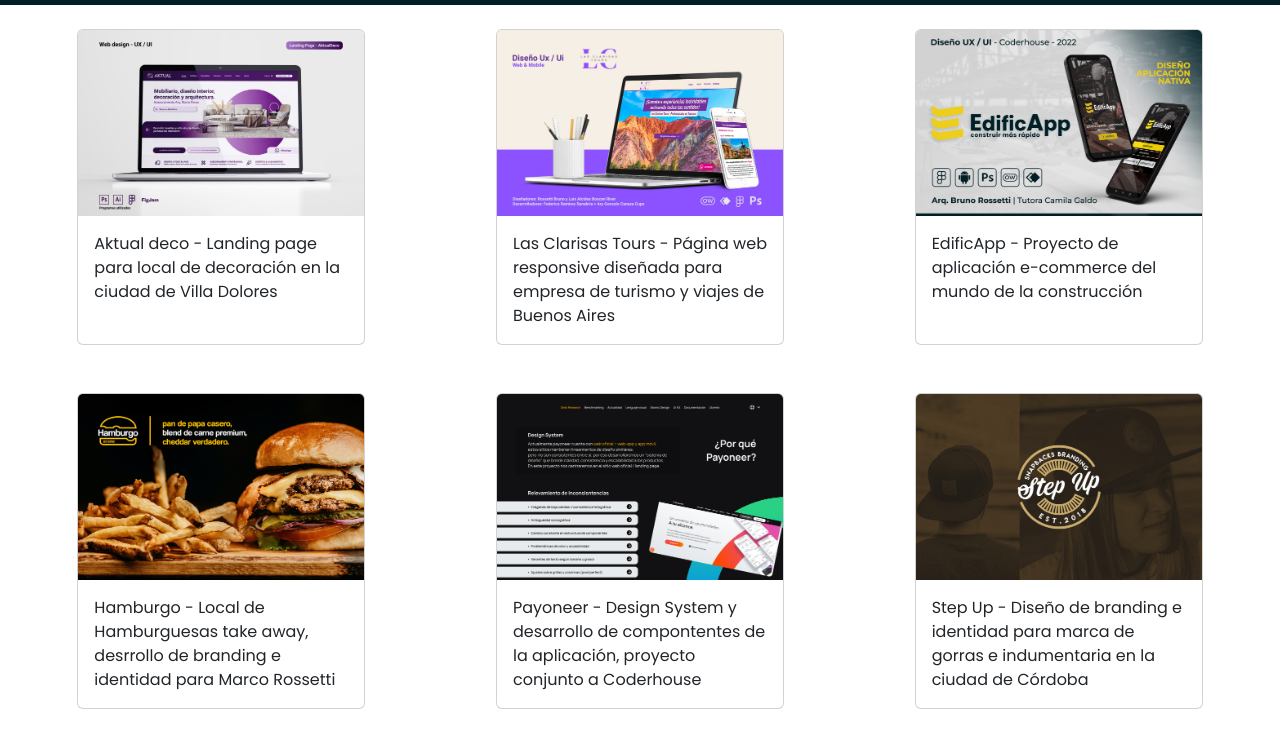
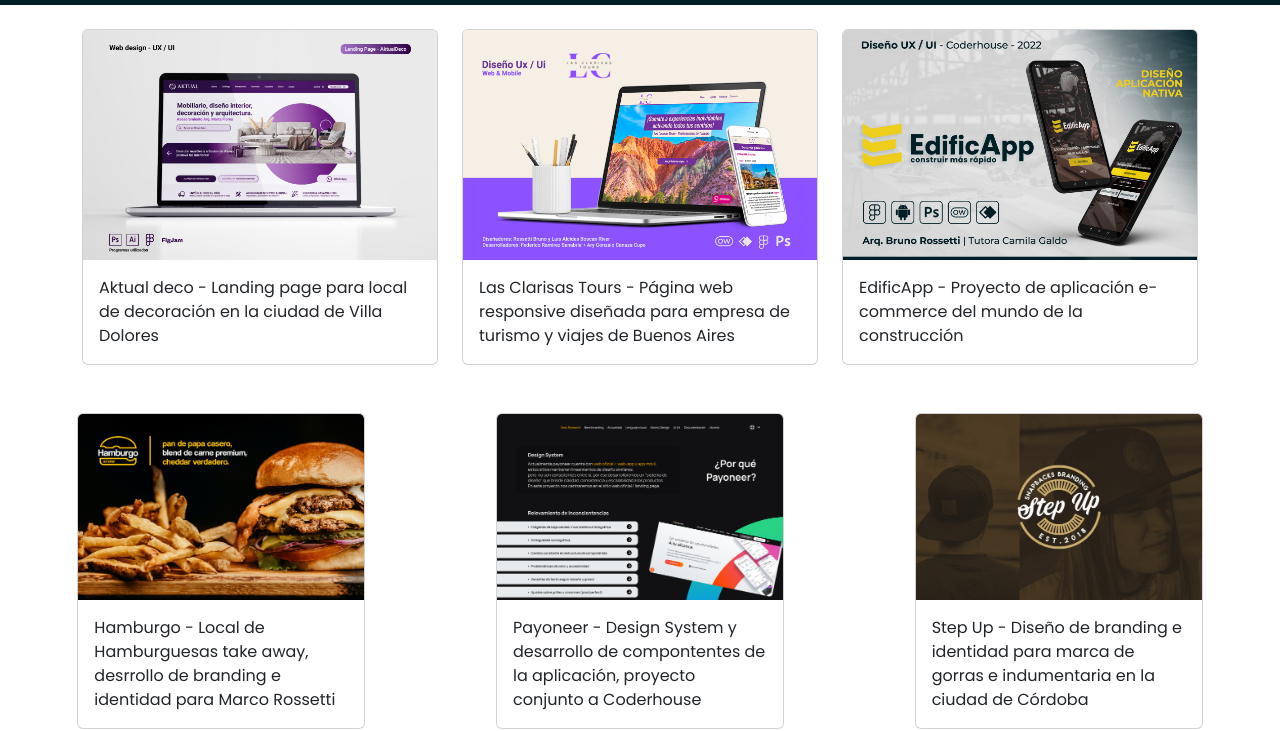
Before and after one commit to br1rossetti/pf-bruno-rossetti, a plain HTML site: page pagess/proyectos.html in a window 1280 px wide. Shown: the part 54-785 px from the top of the page. Drawn offline with nearby package versions, Linux system fonts and the light colour scheme.

Commit message:
Ultimo cambio

```diff
--- a/css/style.css
+++ b/css/style.css
@@ -6,6 +6,10 @@
     padding: 0;
     box-sizing: border-box;
     text-decoration: none;
+}
+
+body {
+    overflow-x: hidden;
 }
 
 
--- a/pagess/proyectos.html
+++ b/pagess/proyectos.html
@@ -76,24 +76,32 @@
 <!-- MAIN -->
     <main>
         <section class="container-fluid">
-            <div class="row">
-                <div class="col-12 d-flex justify-content-around mt-4 mb-4">
-                    <div class="card col-4" style="width: 18rem;">
+
+                <div class="container mt-4 mb-4">
+                    <div class="row row-cols-1 row-cols-md-3 justify-content-around">
+                        <div class="col mb-4">
+                            <div class="card">
                                 <img src="../assets/img/proyectos/aktual-deco.jpg" class="card-img-top" alt="Aktual Deco">
                                 <div class="card-body">
                                     <p class="card-text">Aktual deco - Landing page para local de decoración en la ciudad de Villa Dolores</p>
                                 </div>
                             </div>
-                      <div class="card col-4" style="width: 18rem;">
+                        </div>
+                        <div class="col mb-4">
+                            <div class="card">
                                 <img src="../assets/img/proyectos/clarisas-tours.jpg" class="card-img-top" alt="Las Clarisas Tours">
                                 <div class="card-body">
                                     <p class="card-text">Las Clarisas Tours - Página web responsive diseñada para empresa de turismo y viajes de Buenos Aires</p>
                                 </div>
                             </div>
-                      <div class="card col-4" style="width: 18rem;">
+                        </div>
+                        <div class="col-mb-4">
+                            <div class="card">
                                 <img src="../assets/img/proyectos/edificapp.jpg" class="card-img-top" alt="EdificApp">
                                 <div class="card-body">
                                     <p class="card-text">EdificApp - Proyecto de aplicación e-commerce del mundo de la construcción</p>
+                                </div>
+                            </div>
                         </div>
                     </div>
                 </div>
@@ -117,7 +125,7 @@
                         </div>
                       </div>
                 </div>
-            </div>
+
         </section>
     </main>
 <!-- FOOTER -->
```
Also changed, not shown: index.html (+11 -12 lines). Lines whose indentation alone changed are shown as unchanged.
